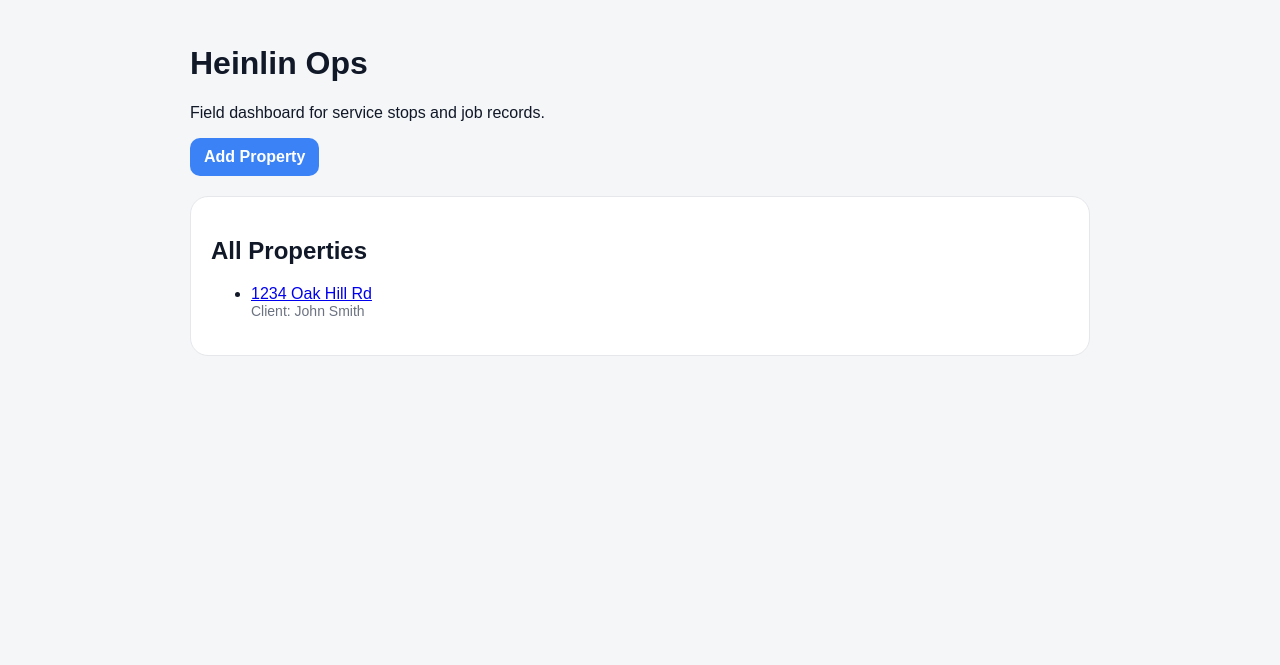
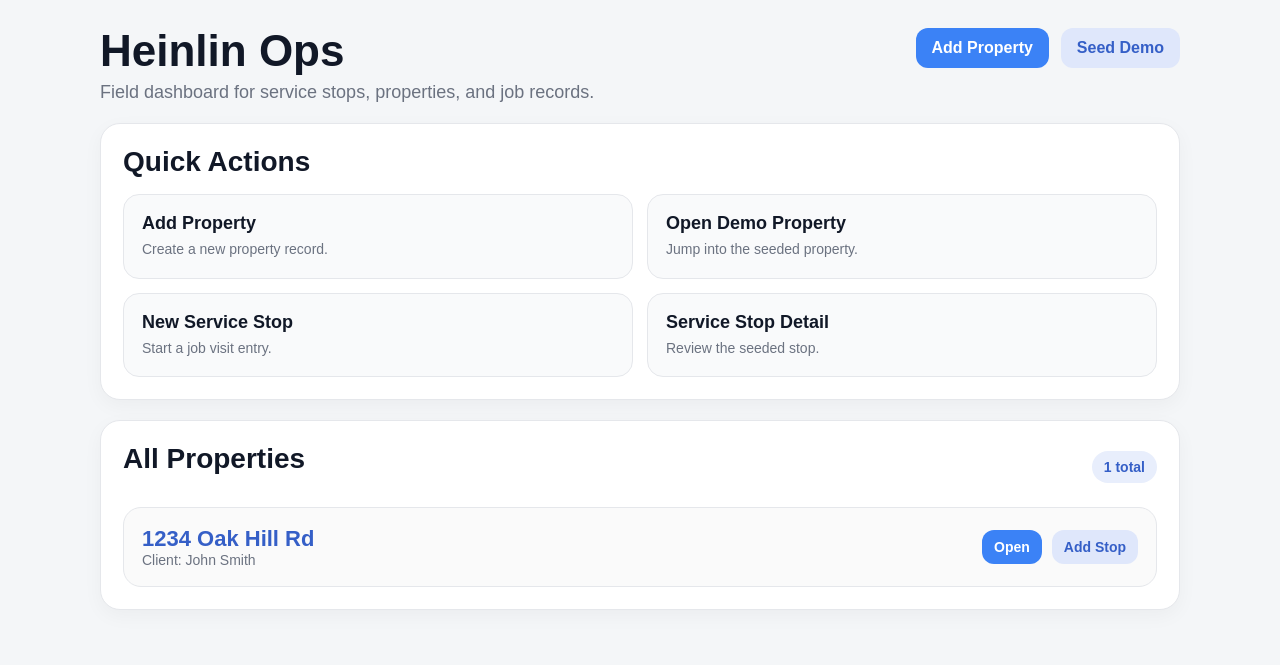
Before and after one commit to heinlinii/pool-ops, a FastAPI app: page / in a window 1280 px wide. Shown: the top 665 px of the page. Run offline with FastAPI, Linux system fonts and the light colour scheme; data comes from the database, SQL or seed files in the repository.

Commit message:
upgrade homepage dashboard

```diff
--- a/app/static/styles.css
+++ b/app/static/styles.css
@@ -6,17 +6,69 @@ body {
 }
 
 .page {
-    max-width: 900px;
+    max-width: 1080px;
     margin: 0 auto;
-    padding: 24px 16px 48px;
+    padding: 28px 18px 56px;
+}
+
+.hero {
+    display: flex;
+    justify-content: space-between;
+    align-items: flex-start;
+    gap: 18px;
+    flex-wrap: wrap;
+    margin-bottom: 20px;
+}
+
+.hero h1 {
+    margin: 0 0 8px;
+    font-size: 44px;
+    line-height: 1.05;
+}
+
+.hero p {
+    margin: 0;
+    color: #6b7280;
+    font-size: 18px;
+}
+
+.hero-actions {
+    display: flex;
+    gap: 12px;
+    flex-wrap: wrap;
 }
 
 .card {
     background: white;
     border: 1px solid #e5e7eb;
-    border-radius: 18px;
-    padding: 20px;
+    border-radius: 20px;
+    padding: 22px;
     margin-top: 20px;
+    box-shadow: 0 6px 20px rgba(0, 0, 0, 0.04);
+}
+
+.section-head {
+    display: flex;
+    justify-content: space-between;
+    align-items: center;
+    gap: 12px;
+    flex-wrap: wrap;
+    margin-bottom: 16px;
+}
+
+h2 {
+    margin: 0 0 16px;
+    font-size: 28px;
+}
+
+.badge {
+    display: inline-block;
+    background: #e8eefc;
+    color: #355fc7;
+    border-radius: 999px;
+    padding: 8px 12px;
+    font-size: 14px;
+    font-weight: 700;
 }
 
 .button-link,
@@ -26,10 +78,83 @@ button {
     color: white;
     text-decoration: none;
     border: none;
-    border-radius: 10px;
-    padding: 10px 14px;
+    border-radius: 12px;
+    padding: 11px 16px;
     font-weight: 700;
     cursor: pointer;
+}
+
+.button-link.secondary {
+    background: #dfe7fb;
+    color: #355fc7;
+}
+
+.button-link.small {
+    padding: 9px 12px;
+    font-size: 14px;
+}
+
+.quick-grid {
+    display: grid;
+    grid-template-columns: repeat(2, minmax(0, 1fr));
+    gap: 14px;
+}
+
+.quick-tile {
+    display: block;
+    text-decoration: none;
+    color: inherit;
+    background: #f9fafb;
+    border: 1px solid #e5e7eb;
+    border-radius: 16px;
+    padding: 18px;
+}
+
+.quick-title {
+    font-size: 18px;
+    font-weight: 700;
+    margin-bottom: 6px;
+}
+
+.quick-sub {
+    color: #6b7280;
+    font-size: 14px;
+    line-height: 1.4;
+}
+
+.property-list {
+    display: flex;
+    flex-direction: column;
+    gap: 14px;
+}
+
+.property-card {
+    display: flex;
+    justify-content: space-between;
+    align-items: center;
+    gap: 16px;
+    flex-wrap: wrap;
+    border: 1px solid #e5e7eb;
+    border-radius: 18px;
+    padding: 18px;
+    background: #fafafa;
+}
+
+.property-address a {
+    font-size: 22px;
+    font-weight: 700;
+    text-decoration: none;
+    color: #355fc7;
+}
+
+.property-actions {
+    display: flex;
+    gap: 10px;
+    flex-wrap: wrap;
+}
+
+.empty-state {
+    padding: 12px 0 4px;
 }
 
 input,
@@ -58,3 +183,28 @@ label {
     color: #6b7280;
     font-size: 14px;
 }
+
+@media (max-width: 720px) {
+    .hero h1 {
+        font-size: 34px;
+    }
+
+    .quick-grid {
+        grid-template-columns: 1fr;
+    }
+
+    .button-link,
+    button {
+        width: 100%;
+        text-align: center;
+    }
+
+    .hero-actions,
+    .property-actions {
+        width: 100%;
+    }
+
+    .property-actions .button-link {
+        flex: 1 1 100%;
+    }
+}
--- a/app/templates/index.html
+++ b/app/templates/index.html
@@ -3,33 +3,80 @@
 <head>
     <title>Heinlin Ops</title>
     <meta name="viewport" content="width=device-width, initial-scale=1">
-    <link rel="stylesheet" href="/static/styles.css?v=9101">
+    <link rel="stylesheet" href="/static/styles.css?v=9301">
 </head>
 <body>
     <div class="page">
+        <header class="hero">
+            <div>
                 <h1>Heinlin Ops</h1>
-        <p>Field dashboard for service stops and job records.</p>
+                <p>Field dashboard for service stops, properties, and job records.</p>
+            </div>
 
-        <p><a class="button-link" href="/properties/new">Add Property</a></p>
+            <div class="hero-actions">
+                <a href="/properties/new" class="button-link">Add Property</a>
+                <a href="/dev/seed" class="button-link secondary">Seed Demo</a>
+            </div>
+        </header>
 
-        <div class="card">
+        <section class="card">
+            <h2>Quick Actions</h2>
+            <div class="quick-grid">
+                <a class="quick-tile" href="/properties/new">
+                    <div class="quick-title">Add Property</div>
+                    <div class="quick-sub">Create a new property record.</div>
+                </a>
+
+                <a class="quick-tile" href="/properties/1">
+                    <div class="quick-title">Open Demo Property</div>
+                    <div class="quick-sub">Jump into the seeded property.</div>
+                </a>
+
+                <a class="quick-tile" href="/properties/1/service-stop/new">
+                    <div class="quick-title">New Service Stop</div>
+                    <div class="quick-sub">Start a job visit entry.</div>
+                </a>
+
+                <a class="quick-tile" href="/service-stops/1">
+                    <div class="quick-title">Service Stop Detail</div>
+                    <div class="quick-sub">Review the seeded stop.</div>
+                </a>
+            </div>
+        </section>
+
+        <section class="card">
+            <div class="section-head">
                 <h2>All Properties</h2>
+                <span class="badge">{{ properties|length }} total</span>
+            </div>
 
             {% if properties %}
-                <ul>
+                <div class="property-list">
                     {% for p in properties %}
-                    <li style="margin-bottom: 10px;">
+                        <div class="property-card">
+                            <div class="property-main">
+                                <div class="property-address">
                                     <a href="/properties/{{ p.id }}">{{ p.address }}</a>
+                                </div>
                                 <div class="muted">
                                     Client: {{ p.client.name if p.client else "—" }}
                                 </div>
-                    </li>
+                            </div>
+
+                            <div class="property-actions">
+                                <a href="/properties/{{ p.id }}" class="button-link small">Open</a>
+                                <a href="/properties/{{ p.id }}/service-stop/new" class="button-link secondary small">Add Stop</a>
+                            </div>
+                        </div>
                     {% endfor %}
-                </ul>
+                </div>
             {% else %}
+                <div class="empty-state">
                     <p>No properties yet.</p>
+                    <a href="/properties/new" class="button-link">Create First Property</a>
+                </div>
             {% endif %}
-        </div>
+        </section>
     </div>
 </body>
 </html>
```
Lines whose indentation alone changed are shown as unchanged.
